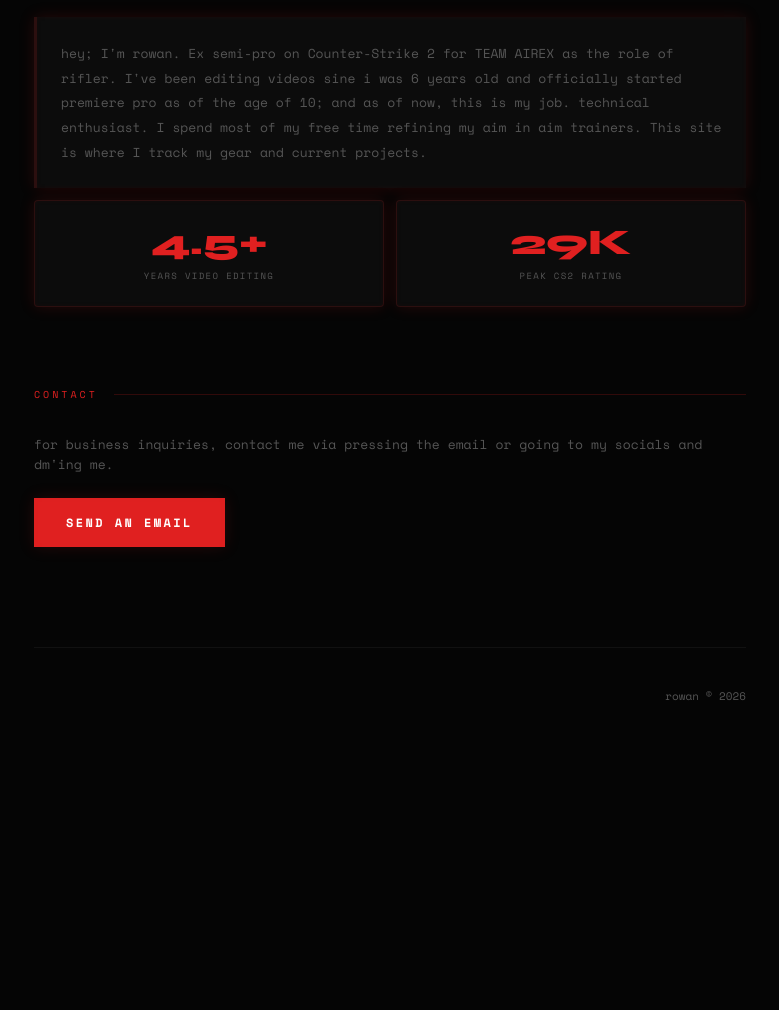
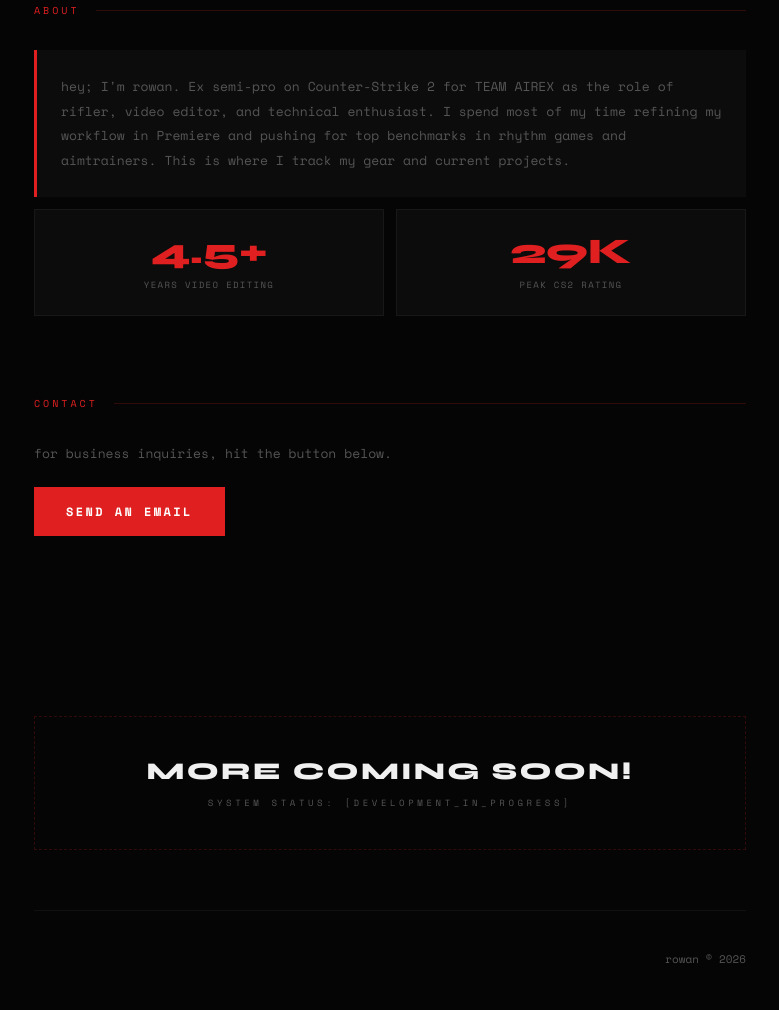
Before and after one commit to hglmfao-hash/rowan-site, a plain HTML site: page index.html in a window 1280 px wide. Shown: the part 1573-2583 px from the top of the page, without its empty margins (250-1029 px from the left). Before the commit the page ends 2397 px from the top, so only its background shows below. Drawn offline with nearby package versions, Linux system fonts and the light colour scheme.

Commit message:
index.html

```diff
--- a/index.html
+++ b/index.html
@@ -103,8 +103,8 @@
   }
   .section-label::after { content: ''; flex: 1; height: 1px; background: var(--border-red); }
 
-  /* CARDS with Glow Animation */
-  .card, .stat-card {
+  /* CARDS */
+  .card {
     background: var(--surface);
     border: 1px solid var(--border);
     border-radius: 4px;
@@ -114,29 +114,12 @@
     color: var(--text);
     position: relative;
     overflow: hidden;
-    /* Apply the breathing animation */
-    animation: breathingGlow 4s infinite ease-in-out;
   }
 
-  /* Define the breathing animation */
-  @keyframes breathingGlow {
-    0%, 100% {
-      box-shadow: 0 0 5px rgba(224, 32, 32, 0.05), inset 0 0 2px rgba(224, 32, 32, 0.02);
-      border-color: var(--border);
-    }
-    50% {
-      box-shadow: 0 0 15px rgba(224, 32, 32, 0.15), inset 0 0 5px rgba(224, 32, 32, 0.05);
-      border-color: rgba(224, 32, 32, 0.15);
-    }
-  }
-
-  .card:hover, .stat-card:hover {
+  .card:hover {
     border-color: var(--red);
     background: var(--surface2);
     transform: translateY(-5px);
-    /* Intensify glow on hover and pause breathing */
-    animation-play-state: paused;
-    box-shadow: 0 0 25px rgba(224, 32, 32, 0.4), inset 0 0 10px rgba(224, 32, 32, 0.1);
   }
 
   .socials-grid, .gear-grid { display: grid; gap: 12px; }
@@ -155,10 +138,9 @@
   .about-text {
     grid-column: 1 / -1; font-size: 13px; color: var(--muted); line-height: 1.9;
     padding: 24px; background: var(--surface); border-left: 3px solid var(--red);
-    /* Also give the text block the base glow */
-    animation: breathingGlow 4s infinite ease-in-out;
   }
   .stat-card {
+    background: var(--surface); border: 1px solid var(--border);
     padding: 24px; text-align: center;
   }
   .stat-num { font-family: var(--display); font-size: 36px; font-weight: 800; color: var(--red); line-height: 1; }
@@ -170,15 +152,8 @@
     padding: 16px 32px; background: var(--red); color: #fff; border: none;
     font-family: var(--mono); font-size: 12px; font-weight: bold; letter-spacing: 0.2em;
     cursor: pointer; position: relative; transition: 0.3s; text-transform: uppercase;
-    /* Give button the glow too */
-    animation: breathingGlow 4s infinite ease-in-out;
   }
-  .contact-btn:hover {
-    background: var(--red-dim);
-    letter-spacing: 0.3em;
-    animation-play-state: paused;
-    box-shadow: 0 0 25px rgba(224, 32, 32, 0.6);
-  }
+  .contact-btn:hover { background: var(--red-dim); letter-spacing: 0.3em; }
 
   #copy-popup {
     position: absolute; top: -40px; left: 50%; transform: translateX(-50%);
@@ -187,7 +162,36 @@
   }
   #copy-popup.show { opacity: 1; top: -50px; }
 
-  footer { margin-top: 100px; padding: 40px 0; border-top: 1px solid var(--border); text-align: right; font-size: 11px; color: var(--muted); }
+  /* COMING SOON BLOCK */
+  .coming-soon-container {
+    margin-top: 100px;
+    padding: 40px;
+    border: 1px dashed var(--border-red);
+    text-align: center;
+    position: relative;
+    overflow: hidden;
+  }
+  .cs-title {
+    font-family: var(--display);
+    font-size: 24px;
+    font-weight: 800;
+    letter-spacing: 0.1em;
+    color: var(--text);
+    text-transform: uppercase;
+    transition: 0.3s;
+  }
+  .cs-title:hover {
+    color: var(--red);
+    text-shadow: 2px 0 #fff, -2px 0 var(--red-dim);
+  }
+  .cs-sub {
+    font-size: 9px;
+    color: var(--muted);
+    letter-spacing: 0.4em;
+    margin-top: 10px;
+  }
+
+  footer { margin-top: 60px; padding: 40px 0; border-top: 1px solid var(--border); text-align: right; font-size: 11px; color: var(--muted); }
 
   @media (max-width: 520px) { .gear-grid, .about-block { grid-template-columns: 1fr; } }
 </style>
@@ -198,10 +202,10 @@
 
 <div class="page">
   <div class="hero">
-    <p class="hero-tag scroll-hero">// rowan v2.6</p>
-    <h1 class="hero-name scroll-hero">row<span>an</span></h1>
-    <p class="hero-bio scroll-hero">2012/05/08<br>professional gamer / video editor.</p>
-    <div class="hero-line scroll-hero"></div>
+    <p class="hero-tag scroll-hero-reset">// rowan v2.6</p>
+    <h1 class="hero-name scroll-hero-reset">row<span>an</span></h1>
+    <p class="hero-bio scroll-hero-reset">2012/05/08<br>professional gamer / video editor.</p>
+    <div class="hero-line scroll-hero-reset"></div>
   </div>
 
   <section id="socials">
@@ -233,11 +237,13 @@
         <div class="gear-category-title">// input</div>
         <div class="gear-item"><span>mouse</span><span class="gear-val">OP1w 4k</span></div>
         <div class="gear-item"><span>keyboard</span><span class="gear-val">AULA Hero 68HE</span></div>
+        <div class="gear-item"><span>mousepad</span><span class="gear-val">Artisan FX Zero</span></div>
       </div>
       <div class="card">
         <div class="gear-category-title">// audio</div>
         <div class="gear-item"><span>mic</span><span class="gear-val">AM8T</span></div>
         <div class="gear-item"><span>soundbar</span><span class="gear-val">Katana V2</span></div>
+        <div class="gear-item"><span>headset</span><span class="gear-val">SKY-ANC-H1X</span></div>
       </div>
       <div class="card">
         <div class="gear-category-title">// display</div>
@@ -258,7 +264,7 @@
     <div class="section-label">about</div>
     <div class="about-block">
       <div class="about-text">
-        hey; I'm rowan. Ex semi-pro on Counter-Strike 2 for TEAM AIREX as the role of rifler. I've been editing videos sine i was 6 years old and officially started premiere pro as of the age of 10; and as of now, this is my job. technical enthusiast. I spend most of my free time refining my aim in aim trainers. This site is where I track my gear and current projects.
+        hey; I'm rowan. Ex semi-pro on Counter-Strike 2 for TEAM AIREX as the role of rifler, video editor, and technical enthusiast. I spend most of my time refining my workflow in Premiere and pushing for top benchmarks in rhythm games and aimtrainers. This is where I track my gear and current projects.
       </div>
       <div class="stat-card">
         <div class="stat-num">4.5+</div>
@@ -273,12 +279,19 @@
 
   <section id="contact">
     <div class="section-label">contact</div>
-    <p class="contact-bio">for business inquiries, contact me via pressing the email or going to my socials and dm'ing me.</p>
+    <p class="contact-bio">for business inquiries, hit the button below.</p>
     <div style="position: relative; display: inline-block;">
       <button class="contact-btn" onclick="copyEmail()">
         SEND AN EMAIL
         <div id="copy-popup">COPIED!</div>
       </button>
+    </div>
+  </section>
+
+  <section id="coming-soon">
+    <div class="coming-soon-container">
+      <div class="cs-title">more coming soon!</div>
+      <div class="cs-sub">SYSTEM STATUS: [DEVELOPMENT_IN_PROGRESS]</div>
     </div>
   </section>
 
@@ -299,13 +312,15 @@
     reset: true
   };
 
+  // Sections re-animate on scroll up/down
   ScrollReveal().reveal('section', srConfig);
-  ScrollReveal().reveal('.scroll-hero', {
+
+  // Hero elements now re-animate on scroll up/down
+  ScrollReveal().reveal('.scroll-hero-reset', {
     ...srConfig,
     delay: 300,
     interval: 100,
-    distance: '20px',
-    reset: false
+    distance: '20px'
   });
 
   function copyEmail() {
```
